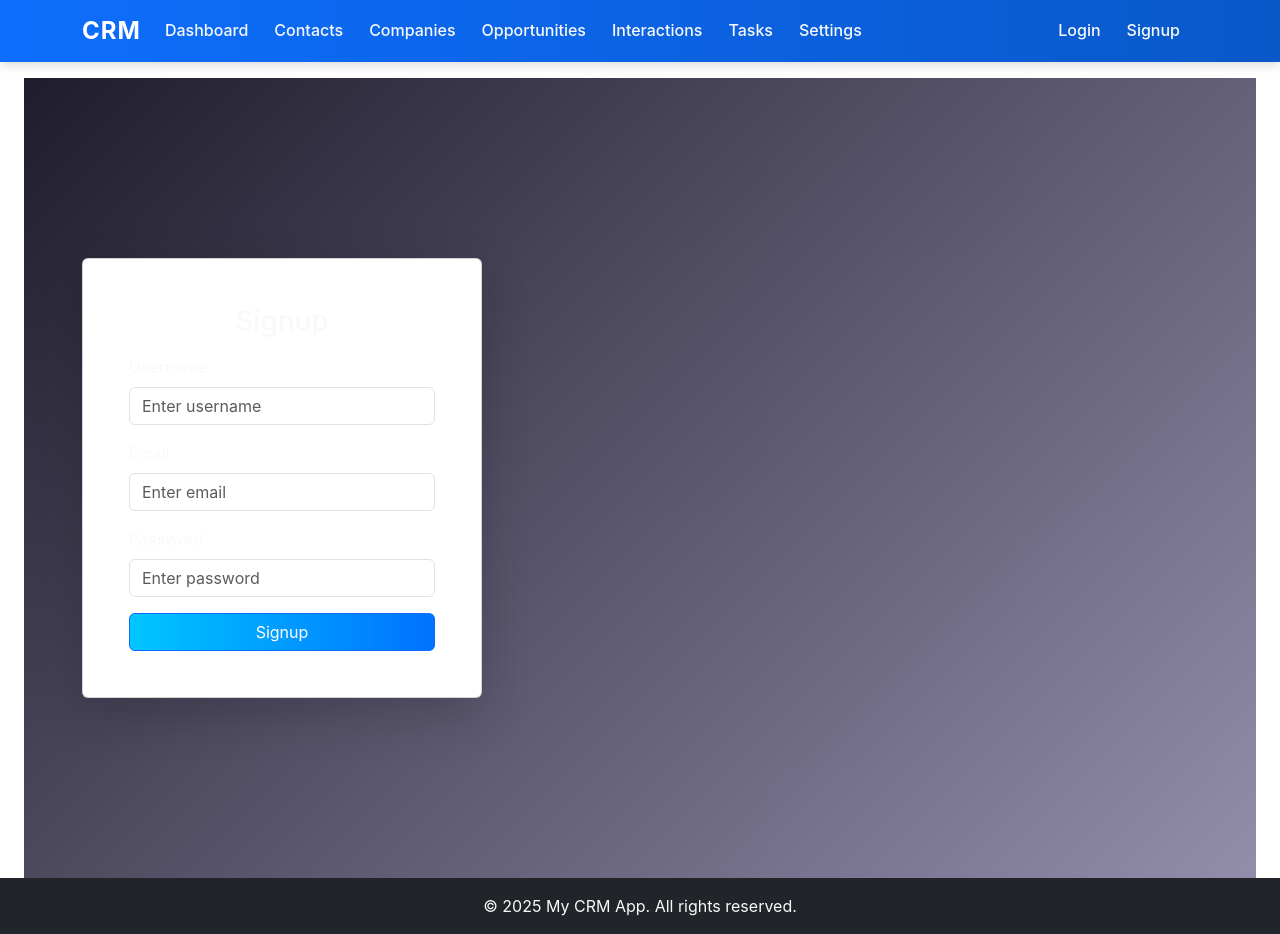
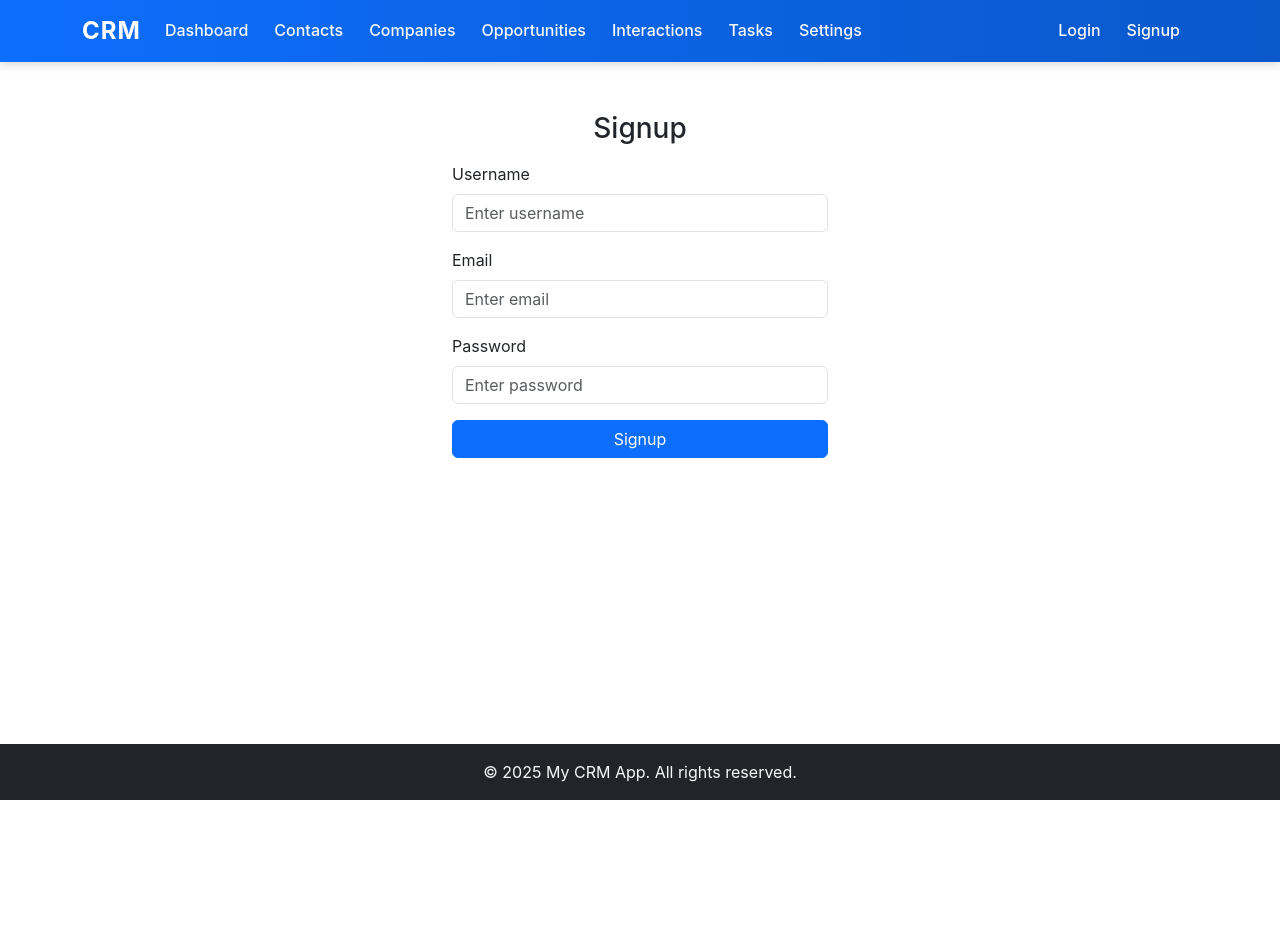
Before and after one commit to Hasib2213/crm_frontend, a React (Vite) app: page /signup in a window 1280 px wide. After the commit the page ends 800 px from the top, so only its background shows below. Built offline with nearby package versions, Linux system fonts and the light colour scheme.

Commit message:
add css signup

```diff
--- a/src/CSS/signup.css
+++ b/src/CSS/signup.css
@@ -1,68 +1,83 @@
-/* Background with a gradient and subtle blur */
-.signup-page {
-  height: 100vh;
+/* Full-page background with gradient and blur effect */
+body {
+  background: linear-gradient(135deg, #1f1c2c, #928dab);
+  background-size: cover;
+  background-position: center;
+  min-height: 100vh;
+  margin: 0;
+  padding: 0;
   display: flex;
   align-items: center;
   justify-content: center;
-  background: linear-gradient(135deg, #1f1c2c, #928dab);
-  background-size: cover;
-  background-position: center;
+  font-family: 'Poppins', sans-serif;
 }
 
-/* Transparent card style */
-.signup-card {
+/* Center container with transparent glass effect */
+.container {
   background: rgba(255, 255, 255, 0.1);
   backdrop-filter: blur(15px);
   border: 1px solid rgba(255, 255, 255, 0.2);
   border-radius: 20px;
-  padding: 30px;
-  width: 100%;
-  max-width: 400px;
+  padding: 40px 30px;
+  box-shadow: 0 4px 25px rgba(0, 0, 0, 0.3);
+  color: #fff;
+  animation: fadeIn 1s ease;
+}
+
+/* Form headings */
+h3 {
+  color: #fff;
+  font-weight: 600;
+  letter-spacing: 1px;
 }
 
 /* Transparent input fields */
-.form-control-transparent {
+.form-control {
   background: rgba(255, 255, 255, 0.15) !important;
-  color: #fff !important;
   border: 1px solid rgba(255, 255, 255, 0.3);
   border-radius: 10px;
-  padding: 10px 15px;
+  color: #fff !important;
 }
 
-.form-control-transparent::placeholder {
+.form-control::placeholder {
   color: rgba(255, 255, 255, 0.7);
 }
 
-/* Button styling */
-.signup-btn {
+/* Input focus effect */
+.form-control:focus {
+  border-color: #00c6ff;
+  box-shadow: 0 0 8px rgba(0, 198, 255, 0.5);
+  background: rgba(255, 255, 255, 0.2);
+}
+
+/* Buttons */
+button,
+.btn-primary {
   background: linear-gradient(90deg, #00c6ff, #0072ff);
   border: none;
   border-radius: 10px;
   padding: 10px 0;
   font-weight: 600;
-  transition: transform 0.2s ease, box-shadow 0.2s ease;
+  transition: all 0.3s ease;
 }
 
-.signup-btn:hover {
+button:hover,
+.btn-primary:hover {
   transform: translateY(-2px);
-  box-shadow: 0 4px 10px rgba(0, 114, 255, 0.5);
+  box-shadow: 0 4px 15px rgba(0, 114, 255, 0.5);
 }
 
-/* Adjust alert */
+/* Alerts */
 .alert {
   border-radius: 10px;
   font-size: 0.9rem;
 }
 
-/* Smooth fade-in animation */
-.signup-card {
-  animation: fadeIn 1s ease;
-}
-
+/* Fade-in animation for smooth load */
 @keyframes fadeIn {
   from {
     opacity: 0;
-    transform: translateY(30px);
+    transform: translateY(20px);
   }
   to {
     opacity: 1;
--- a/src/components/Signup.jsx
+++ b/src/components/Signup.jsx
@@ -1,9 +1,7 @@
 import React, { useState } from 'react';
-import { Form, Button, Container, Alert, Card } from 'react-bootstrap';
+import { Form, Button, Container, Alert } from 'react-bootstrap';
 import axios from 'axios';
 import { useNavigate } from 'react-router-dom';
-import '../CSS/signup.css';
-
 
 function Signup() {
   const [formData, setFormData] = useState({ username: '', email: '', password: '' });
@@ -15,70 +13,64 @@ function Signup() {
     e.preventDefault();
     setMessage('');
     try {
+      // Use environment variable for API URL
       const apiUrl = import.meta.env.VITE_API_URL || 'http://127.0.0.1:8000/api';
       const res = await axios.post(`${apiUrl}/signup/`, formData);
       setMessage(res.data.message);
       setVariant('success');
       setFormData({ username: '', email: '', password: '' });
-      setTimeout(() => navigate('/login'), 2000);
+      // Redirect to login page or another route after successful signup
+      setTimeout(() => navigate('/login'), 2000); // Redirect after 2 seconds
     } catch (error) {
+      // Improved error handling
       setMessage(error.response?.data?.error || 'An error occurred during signup. Please try again.');
       setVariant('danger');
     }
   };
 
   return (
-    <div className="signup-page">
-      <Container className="signup-container">
-        <Card className="signup-card shadow-lg">
-          <Card.Body>
-            <h3 className="mb-3 text-center text-light">Signup</h3>
+    <Container style={{ maxWidth: '400px', marginTop: '50px' }}>
+      <h3 className="mb-3 text-center">Signup</h3>
       {message && <Alert variant={variant}>{message}</Alert>}
       <Form onSubmit={handleSubmit}>
         <Form.Group className="mb-3">
-                <Form.Label className="text-light">Username</Form.Label>
+          <Form.Label>Username</Form.Label>
           <Form.Control
             type="text"
             required
             value={formData.username}
             onChange={(e) => setFormData({ ...formData, username: e.target.value })}
             placeholder="Enter username"
-                  className="form-control-transparent"
           />
         </Form.Group>
 
         <Form.Group className="mb-3">
-                <Form.Label className="text-light">Email</Form.Label>
+          <Form.Label>Email</Form.Label>
           <Form.Control
             type="email"
             required
             value={formData.email}
             onChange={(e) => setFormData({ ...formData, email: e.target.value })}
             placeholder="Enter email"
-                  className="form-control-transparent"
           />
         </Form.Group>
 
         <Form.Group className="mb-3">
-                <Form.Label className="text-light">Password</Form.Label>
+          <Form.Label>Password</Form.Label>
           <Form.Control
             type="password"
             required
             value={formData.password}
             onChange={(e) => setFormData({ ...formData, password: e.target.value })}
             placeholder="Enter password"
-                  className="form-control-transparent"
           />
         </Form.Group>
 
-              <Button type="submit" className="w-100 signup-btn">
+        <Button type="submit" className="w-100" variant="primary">
           Signup
         </Button>
       </Form>
-          </Card.Body>
-        </Card>
     </Container>
-    </div>
   );
 }
 
```
Lines whose indentation alone changed are shown as unchanged.
